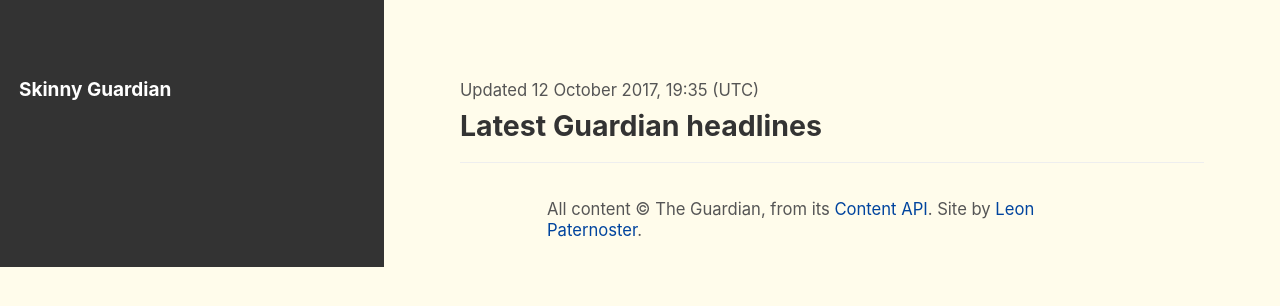
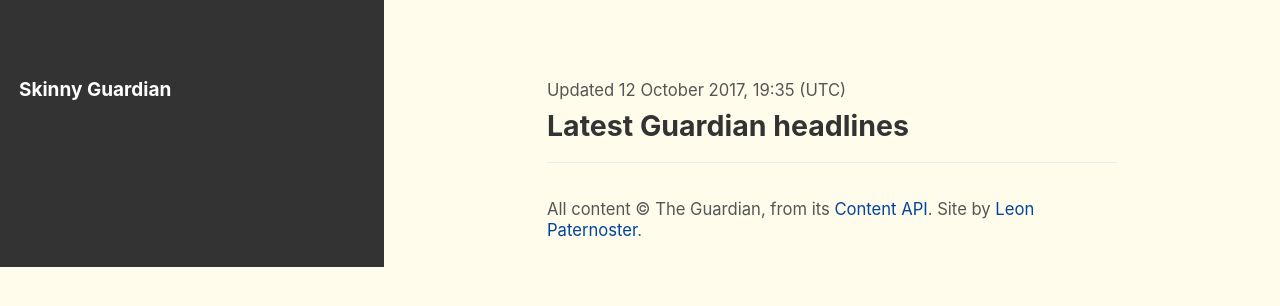
Before and after one commit to suffolklibraries/skinny-guardian, a Jekyll site: the page built from index.md, in a window 1280 px wide. Shown: the top 306 px of the page. Built offline with Jekyll 4.4.1, drawn with Linux system fonts in a browser that asks for light colours.

Commit message:
Automated push

```diff
--- a/_includes/header.html
+++ b/_includes/header.html
@@ -34,13 +34,13 @@
 
     </head>
 
-    <body class="ma0 pa0 bg-washed-yellow dark-gray sans-serif lh-copy">
+    <body class="ma0 pa0 bg-washed-yellow dark-gray sans-serif c-lh-copy">
 
         <div class="dt-l w-100-l">
 
             <div class="pa2 pa5-l ph3-l dtc-l bg-dark-gray white w-30-l mb3 mb0-l">
 
-                <div class="{% unless page.is_home %}measure {% endunless %}center">
+                <div class="measure center">
 
                     <h1 class="ma0 f5"><a href="/" class="db pb1 pb3-l white no-underline hover-gold">{{ site.title }}</a></h1>
 
@@ -50,4 +50,4 @@
 
             <div class="pa2 pa5-l pb2-l dtc-l w-70-l">
 
-                <main class="{% unless page.is_home %}measure {% endunless %}center">
+                <main class="measure center">
--- a/_sass/_c.scss
+++ b/_sass/_c.scss
@@ -35,7 +35,7 @@ td, th {
 }
 
 .c-lh-copy {
-    line-height: 1.45;
+    line-height: 1.4;
 }
 
 .c-lh-title {
@@ -134,7 +134,7 @@ td, th {
     font-size: 112.5%;
   }
   .c-lh-copy {
-      line-height: 1.6;
+      line-height: 1.5;
   }
   .c-lh-title {
       line-height: 1.3;
```
